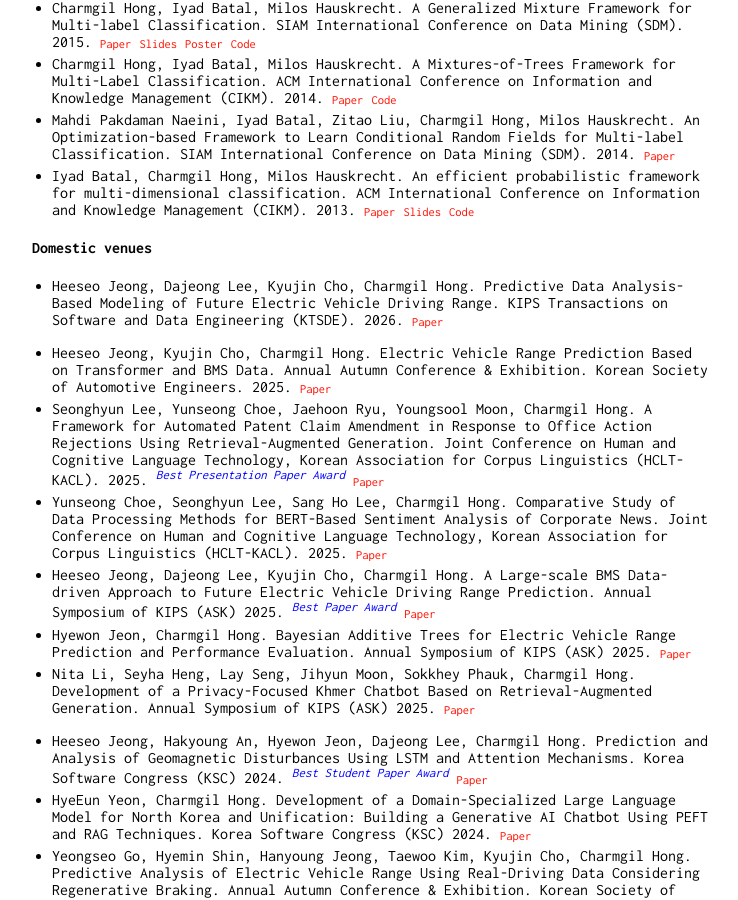
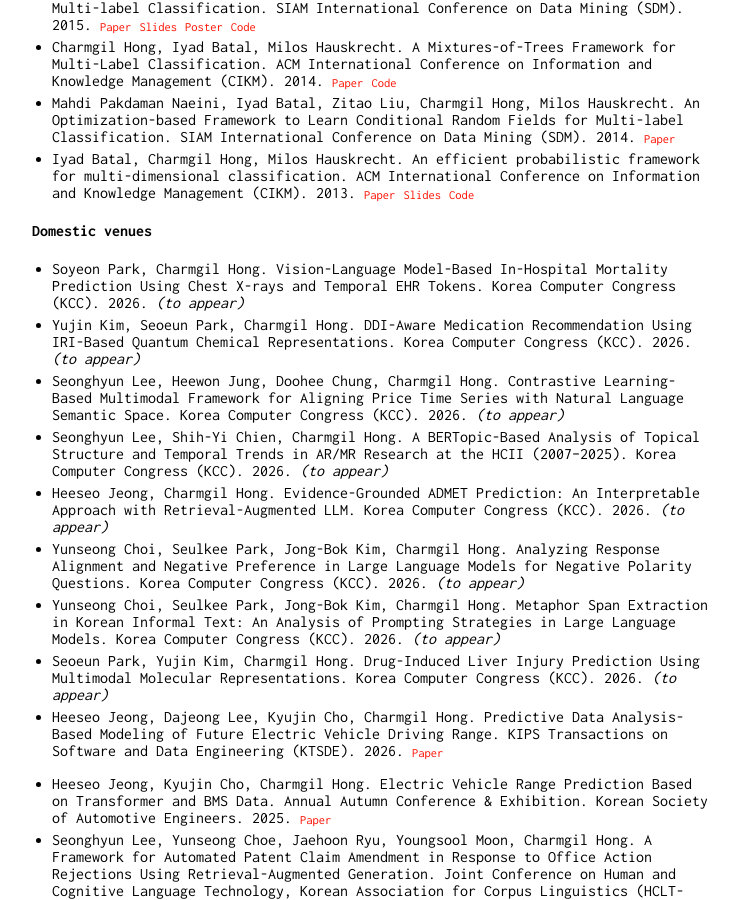
Before and after one commit to charmgil/charmgil.github.io, a Jekyll site: the page built from index.md, in a window 1280 px wide and 900 px high, scrolled down 2567 px. Shown: the whole window, without its empty margins (258-996 px from the left). Built offline with Jekyll 4.4.1, drawn with Linux system fonts in a browser that asks for light colours; some of the changed text lies outside the part shown.

Commit message:
modified:   index.md

```diff
--- a/index.md
+++ b/index.md
@@ -41,7 +41,7 @@ I am also interested in: (4) AI/ICT for Korean unification studies and data-driv
 #### International venues
 
 * Soyeon Park, Doohee Chung, Charmgil Hong. Multimodal Forecasting for Commodity Prices Using Spectrogram-Based and Time Series Representations. Association for the Advancement of Artificial Intelligence 2026 Summer Symposium (AAAI-SS). 2026. *(to appear)*
-* Yujin Kim, Chongmyung Kwon, Seoeun Park, Charmgil Hong. Multimodal Drug Recommendation with Quantum Chemical Molecular Representations. International Conference on Database Systems for Advanced Applications (DASFAA). 2026. *(to appear)*
+* Yujin Kim, Seoeun Park, Chongmyung Kwon, Charmgil Hong. Multimodal Drug Recommendation with Quantum Chemical Molecular Representations. International Conference on Database Systems for Advanced Applications (DASFAA). 2026. <span class="res">[Paper](https://link.springer.com/chapter/10.1007/978-981-92-0369-7_13){:target="_blank"}</span>
 * Eunchan Jung, Eunseo Jeong, Ulim Lee, Youngjun Shim, Charmgil Hong. Content-Grounded Semantic Identifier Construction for Surveillance Video Indexing. The 12th International Workshop on Big Data Management and Service (BDMS) at DASFAA. 2026. *(to appear)*
 * Charmgil Hong, Doohee Chung, Jongyeong Kim, Heewon Jung. Quantum Deepflow: A Quantum-Integrated Forecasting Platform for Strategic Decisions in Raw Material Procurement. ACM International Conference on Information and Knowledge Management (CIKM) Poster and Demo Session. 2025. <span class="res">[Paper](https://dl.acm.org/doi/10.1145/3746252.3761495){:target="_blank"}</span> <span class="res">[Poster](files/arx/poster_20251111_CIKM2025_QDF.pdf){:target="_blank"}</span> <span class="res">[Video 1](https://youtu.be/iSfzQc5nYfY){:target="_blank"}</span> <span class="res">[Video 2](https://youtu.be/FRxanLSjovc){:target="_blank"}</span>
 * Chongmyung Kwon, Yujin Kim, Seoeun Park, Yunji Lee, Charmgil Hong. MMM: Quantum-Chemical Molecular Representation Learning for Combinatorial Drug Recommendation. International Workshop on Predictive Intelligence In Medicine at MICCAI (PRIME-MICCAI). 2025. <span class="res">[Paper](https://link.springer.com/chapter/10.1007/978-3-032-07904-6_21){:target="_blank"}</span> <span class="res">[Slides](files/arx/slides_PRIME2025_MMM.pdf){:target="_blank"}</span> <span class="res">[Code](https://github.com/nth221/MMM){:target="_blank"}</span>
@@ -72,6 +72,17 @@ I am also interested in: (4) AI/ICT for Korean unification studies and data-driv
 
 
 #### Domestic venues
+* Soyeon Park, Charmgil Hong. Vision-Language Model-Based In-Hospital Mortality
+Prediction Using Chest X-rays and Temporal EHR Tokens. Korea Computer Congress (KCC). 2026. *(to appear)*
+* Yujin Kim, Seoeun Park, Charmgil Hong. DDI-Aware Medication Recommendation
+Using IRI-Based Quantum Chemical Representations. Korea Computer Congress (KCC). 2026. *(to appear)*
+* Seonghyun Lee, Heewon Jung, Doohee Chung, Charmgil Hong. Contrastive Learning-Based Multimodal Framework for Aligning Price Time Series with Natural Language Semantic Space. Korea Computer Congress (KCC). 2026. *(to appear)*
+* Seonghyun Lee, Shih-Yi Chien, Charmgil Hong. A BERTopic-Based Analysis of Topical Structure and Temporal Trends in AR/MR Research at the HCII (2007–2025). Korea Computer Congress (KCC). 2026. *(to appear)*
+* Heeseo Jeong, Charmgil Hong. Evidence-Grounded ADMET Prediction: An Interpretable Approach with Retrieval-Augmented LLM. Korea Computer Congress (KCC). 2026. *(to appear)*
+* Yunseong Choi, Seulkee Park, Jong-Bok Kim, Charmgil Hong. Analyzing Response Alignment and Negative Preference in Large Language Models for Negative Polarity Questions. Korea Computer Congress (KCC). 2026. *(to appear)*
+* Yunseong Choi, Seulkee Park, Jong-Bok Kim, Charmgil Hong. Metaphor Span Extraction in Korean Informal Text: An Analysis of Prompting Strategies in Large Language Models. Korea Computer Congress (KCC). 2026. *(to appear)*
+* Seoeun Park, Yujin Kim, Charmgil Hong. Drug-Induced Liver Injury Prediction
+Using Multimodal Molecular Representations. Korea Computer Congress (KCC). 2026. *(to appear)*
 * Heeseo Jeong, Dajeong Lee, Kyujin Cho, Charmgil Hong. Predictive Data Analysis-Based Modeling of Future Electric Vehicle Driving Range. KIPS Transactions on Software and Data Engineering (KTSDE). 2026. <span class="res">[Paper](https://tkips.kips.or.kr/digital-library/105675){:target="_blank"}</span>
 
 <!--2025-->
@@ -129,13 +140,15 @@ I am also interested in: (4) AI/ICT for Korean unification studies and data-driv
 
 
 
-## Non-archival Presentations <!--Workshops/Symposiums-->
+## Non-archival Workshops/Symposiums <!--Workshops/Symposiums-->
+* Yujin Kim, Charmgil Hong. A Precedent-Guided Co-Scientist for Side-Effect-Aware Drug Redesign. ICML 2026 AI for Science Workshop. 2026. *(to appear)*
 * Soyeon Park, Heeseo Jeong, Soon Sun Kim, Jae Youn Cheong, Charmgil Hong. In-Context Learning-Based Prediction of 5-Year Hepatocellular Carcinoma Risk in Chronic Hepatitis B. The Liver Week (TLW) 2026. *(to appear)*
 * Yujin Kim, Seoeun Park, Soon Sun Kim, Ji Eun Han, Hyo Jung Cho, Jae Youn Cheong, Charmgil Hong. Multimodal Clinical DILI Prediction with Quantum-derived Molecular Representation. The Liver Week (TLW) 2026. *(to appear)*
 * Seoeun Park, Yujin Kim, Soon Sun Kim, Ji Eun Han, Hyo Jung Cho, Jae Youn Cheong, Charmgil Hong. Quantum-Informed Molecular Representation Learning for Preclinical Drug-Induced Liver Injury Prediction. The Liver Week (TLW) 2026. *(to appear)*
-* Chanyoung Lee, Gyungsu Roh, Sangho Lee, Charmgil Hong. LLM-based Automatic Patent Claim Amendment via Component-level Structural Analysis. Korea Multimedia Society, Spring. 2026. *(to appear)*
-* Yejun Jung, Charmgil Hong. ST-MAD: Fairness Optimization via Threshold-centered Probability Deviation Balancing. Korea Multimedia Society, Spring. 2026. *(to appear)*
-* Youngjun Shim, Ulim Lee, Eunseo Jeong, Eunchan Jung, Charmgil Hong. Software Design for Surveillance Video Analysis and Retrieval Using Semantic Multi-modal Video Indexing. Korea Multimedia Society, Spring. 2026. *(to appear)*
+* Charmgil Hong. Designing and Implementing Introductory Courses for Responsible Engineering and AI Education: The Cases of "Introduction to Engineering Design" and "Introduction to AI" at Handong Global University. Spring Conference of Korea Association for Christian Scholarship. 2026.
+* Chanyoung Lee, Gyungsu Roh, Sangho Lee, Charmgil Hong. LLM-based Automatic Patent Claim Amendment via Component-level Structural Analysis. Korea Multimedia Society, Spring. 2026.
+* Yejun Jung, Charmgil Hong. ST-MAD: Fairness Optimization via Threshold-centered Probability Deviation Balancing. Korea Multimedia Society, Spring. 2026.
+* Youngjun Shim, Ulim Lee, Eunseo Jeong, Eunchan Jung, Charmgil Hong. Software Design for Surveillance Video Analysis and Retrieval Using Semantic Multi-modal Video Indexing. Korea Multimedia Society, Spring. 2026.
 * Heeseo Jeong, Charmgil Hong. Interpretable Evidence-grounded ADMET Prediction via Retrieval-augmented Large Language Model. Spring International Convention of the Pharmaceutical Society of Korea. 2026. <span class="award">*Distinguished Oral Presentation Award*</span>
 * Yujin Kim, Seoeun Park, Charmgil Hong. Quantum-informed Molecular Maps Complement Molecular Descriptors for Drug-induced Liver Injury Prediction. Spring International Convention of the Pharmaceutical Society of Korea. 2026.
 * Seoeun Park, Yujin Kim, Toohyun Cho, Charmgil Hong. Quantum Chemistry-derived Electronic Structure Representations for Drug Distribution and Metabolism Prediction. Spring International Convention of the Pharmaceutical Society of Korea. 2026.
```
